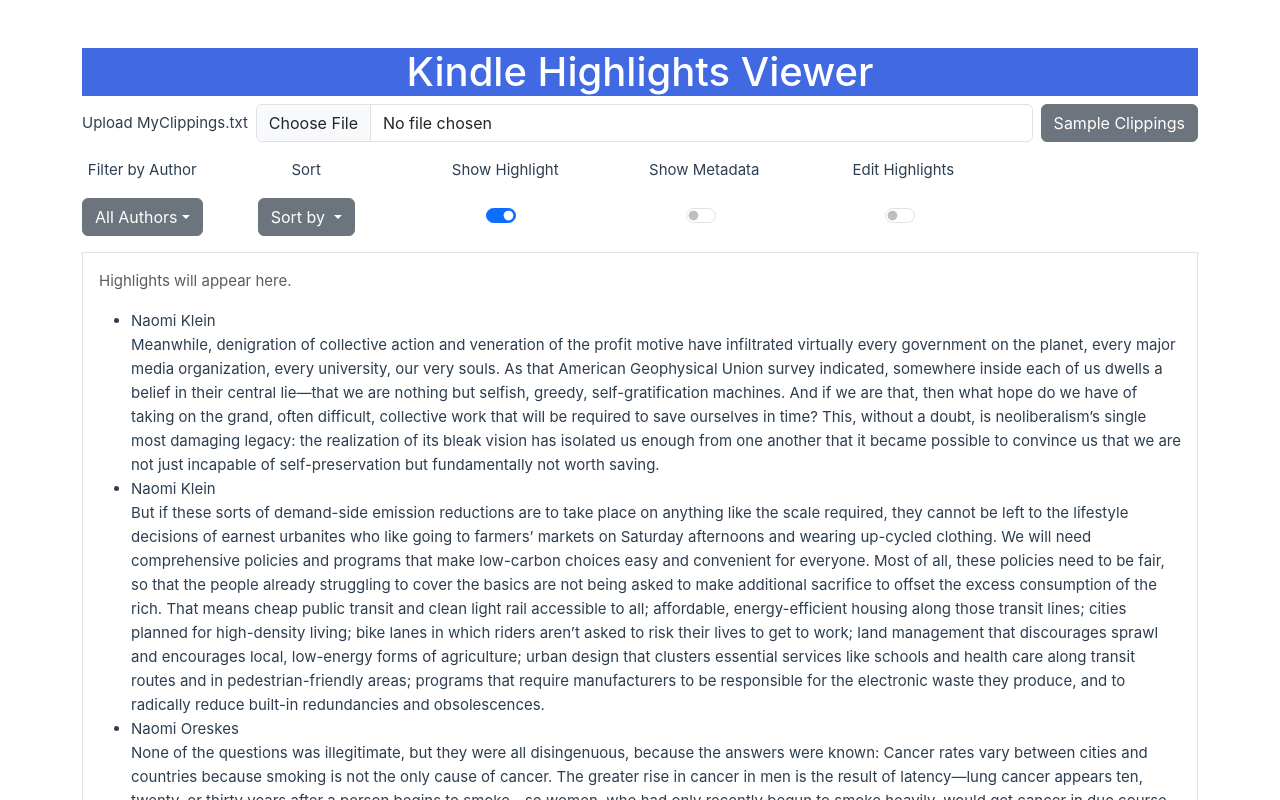
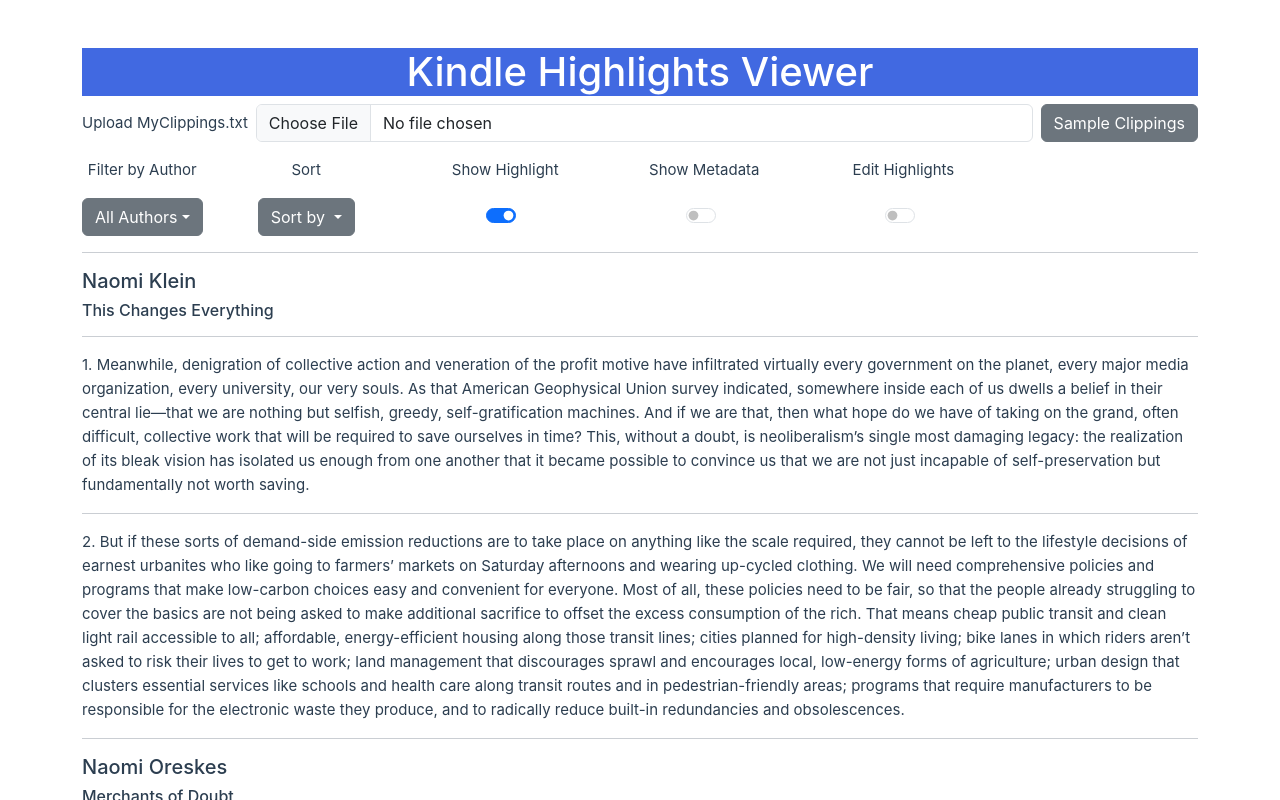
Before and after one commit to pdegen/QuoteBrowser, a Vue app: page / in a window 1280 px wide. Both pictures are taken after a click on the button "Sample Clippings". Shown: the top 800 px of the page. Built offline with nearby package versions, Linux system fonts and the light colour scheme.

Commit message:
add metadata

```diff
--- a/src/App.vue
+++ b/src/App.vue
@@ -1,10 +1,10 @@
 <script setup lang="ts">
-import { ref, watch, computed, reactive } from 'vue'
+import { ref, computed, reactive } from 'vue'
 import { init, selectAuthor, type State } from './state.ts'
 import { handleFileUpload, uploadSample } from './fileHandler'
 
 const highlightsActive = ref(true)
-const metadataActive = ref(true)
+const metadataActive = ref(false)
 const editsActive = ref(false)
 
 const state = reactive<State>(init())
@@ -43,6 +43,31 @@
       //(!state.selectedBook || highlight.bookTitle === state.selectedBook)
     )
   })
+})
+
+type Entry = {
+  highlights: string
+  metadata: string
+}
+
+const groupedHighlights = computed(() => {
+  const groups = new Map<string, { author: string; booktitle: string; entry: Entry[] }>()
+
+  for (const h of filteredHighlights.value) {
+    const key = `${h.author}::${h.booktitle}`
+
+    if (!groups.has(key)) {
+      groups.set(key, {
+        author: h.author,
+        booktitle: h.booktitle,
+        entry: [],
+      })
+    }
+
+    groups.get(key)!.entry.push({ highlights: h.highlight, metadata: h.metadata })
+  }
+
+  return Array.from(groups.values())
 })
 </script>
 
@@ -180,16 +205,23 @@
     </div>
 
     <!-- Results -->
-    <div ref="resultsDiv" class="border p-3">
-      <p class="text-muted">Highlights will appear here.</p>
+    <div v-for="group in groupedHighlights" :key="group.author + group.booktitle">
+      <hr />
+      <h5>{{ group.author }}</h5>
+      <h6>{{ group.booktitle }}</h6>
+      <div v-for="(entry, index) in group.entry" :key="index">
+        <hr />
 
-      <ul>
-        <li v-for="highlight in filteredHighlights" :key="highlight.id">
-          {{ highlight.author }}
+        <p v-if="metadataActive" class="text-muted">
+          {{ entry.metadata }}
           <br />
-          {{ highlight.highlight }}
-        </li>
-      </ul>
+        </p>
+
+        <p v-if="highlightsActive">{{ index + 1 }}. {{ entry.highlights }}</p>
+        <div v-if="editsActive">
+          <button class="btn btn-danger btn-sm">Delete</button>
+        </div>
+      </div>
     </div>
   </div>
 </template>
--- a/src/fileHandler.ts
+++ b/src/fileHandler.ts
@@ -60,7 +60,7 @@
   entriesList.forEach((entry, id) => {
     state.highlightsDF.push({
       id: id,
-      bookTitle: entry.bookTitle,
+      booktitle: entry.bookTitle,
       author: entry.author,
       highlight: entry.highlight,
       metadata: entry.metadata,
--- a/src/state.ts
+++ b/src/state.ts
@@ -7,7 +7,7 @@
 
 export type HighlightDF = {
   id: number
-  bookTitle: string
+  booktitle: string
   author: string
   highlight: string
   metadata: string
```
